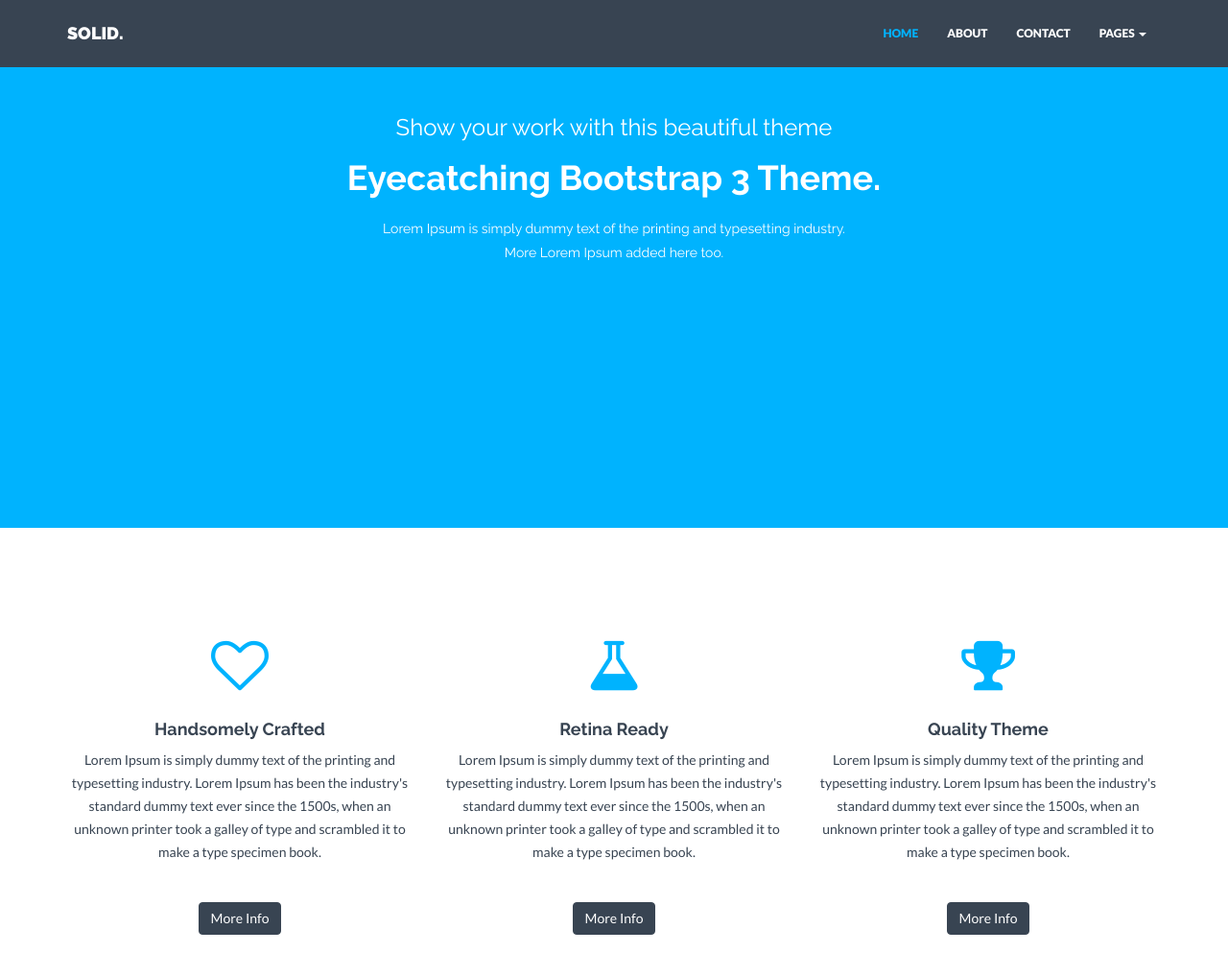
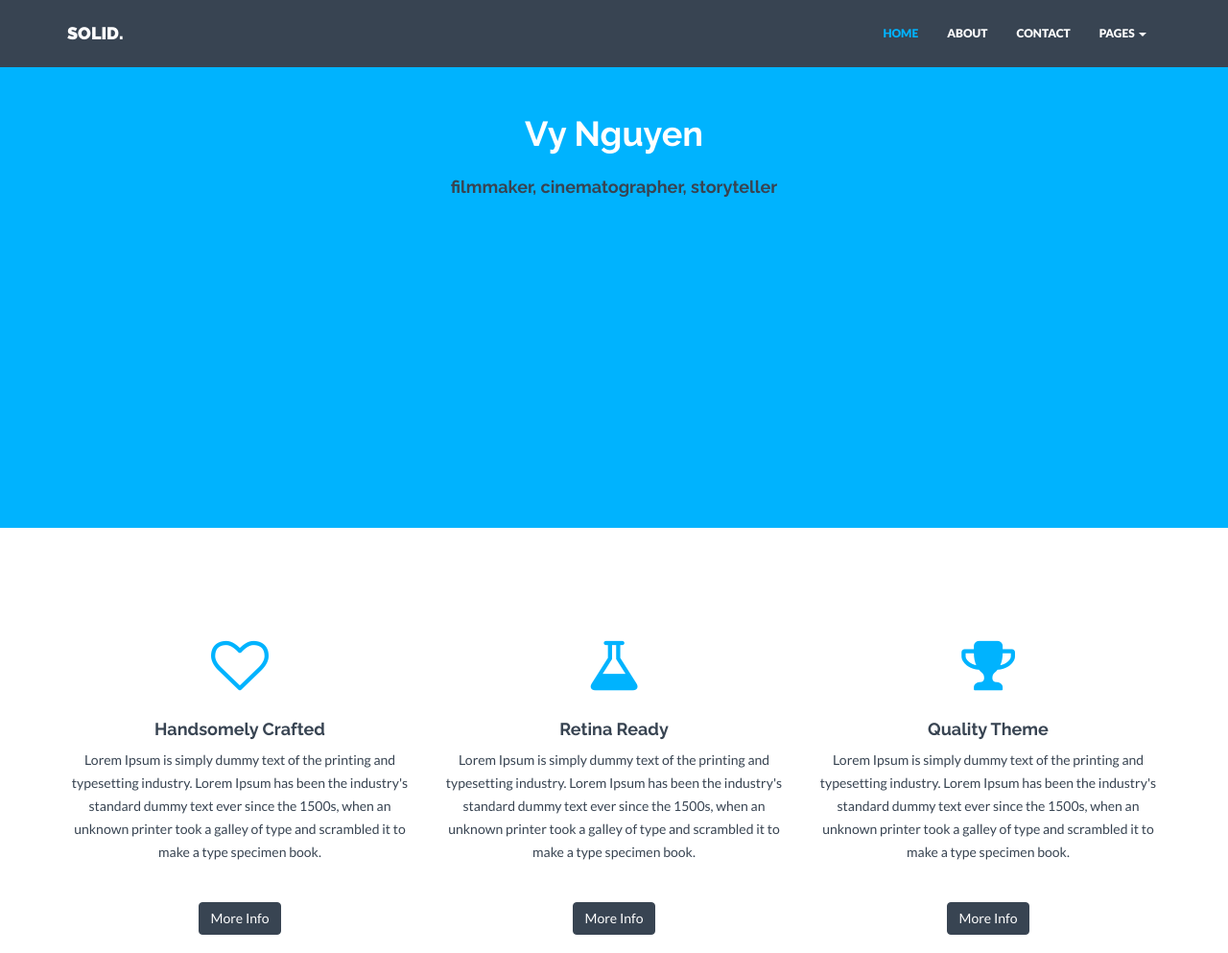
Before and after one commit to vynguyenfilms/portfolio, a plain HTML site: page index.html in a window 1280 px wide. Shown: the top 993 px of the page at 96% size. Drawn offline with nearby package versions, Linux system fonts and the light colour scheme.

Commit message:
title added

```diff
--- a/index.html
+++ b/index.html
@@ -70,10 +70,8 @@
 	    <div class="container">
 			<div class="row">
 				<div class="col-lg-8 col-lg-offset-2">
-					<h3>Show your work with this beautiful theme</h3>
-					<h1>Eyecatching Bootstrap 3 Theme.</h1>
-					<h5>Lorem Ipsum is simply dummy text of the printing and typesetting industry.</h5>
-					<h5>More Lorem Ipsum added here too.</h5>
+					<h1>Vy Nguyen</h1>
+					<h4>filmmaker, cinematographer, storyteller</h4>
 				</div>
 			</div><!-- /row -->
 	    </div> <!-- /container -->
```
